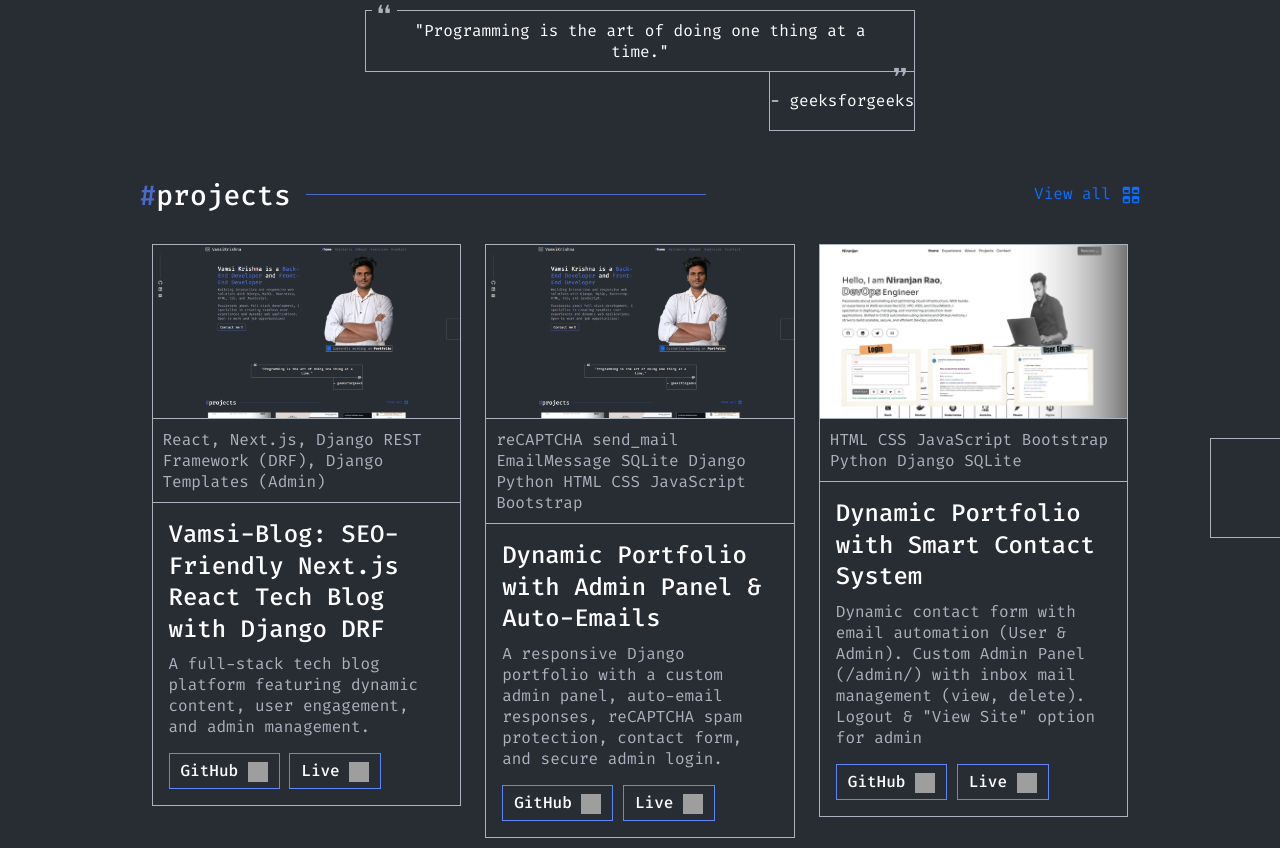
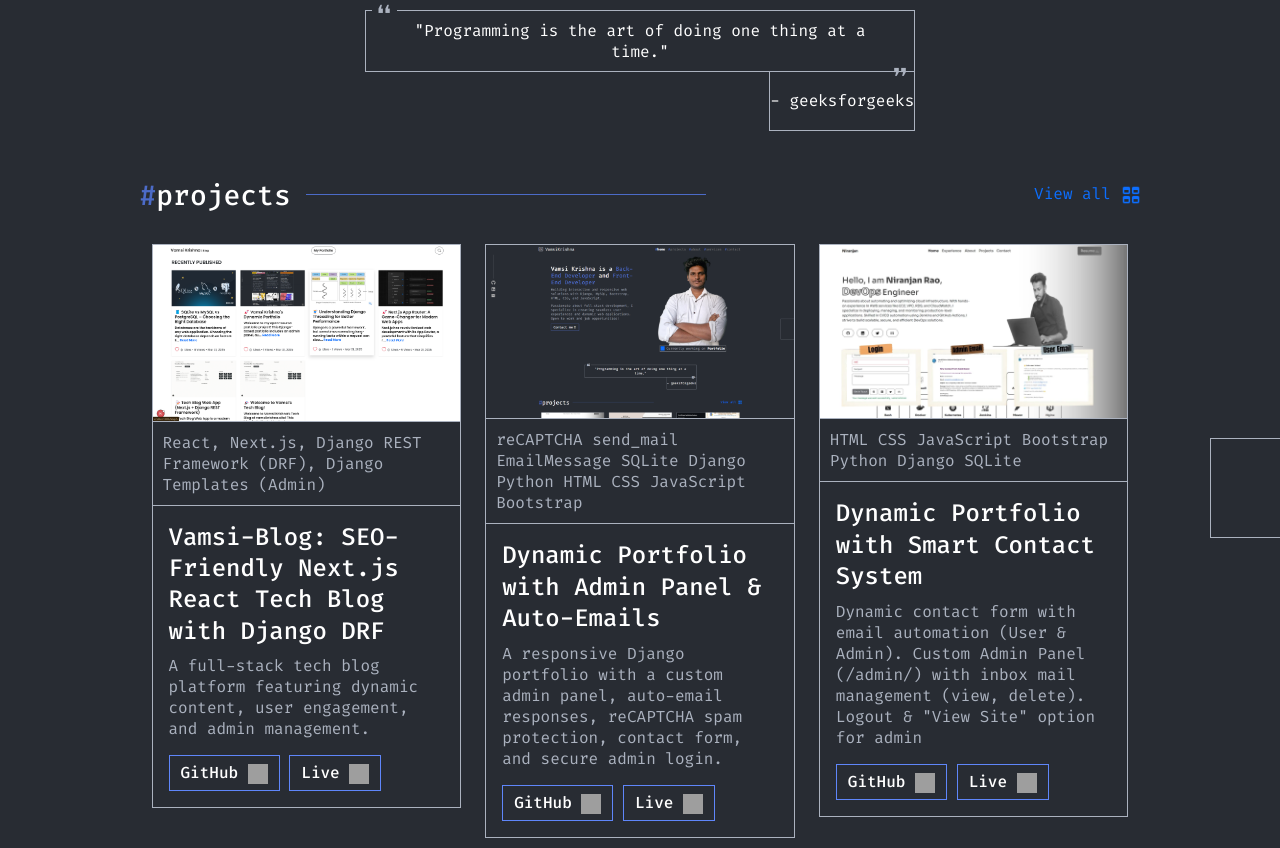
Before and after one commit to vamsikrishna7-github/vamsikrishna.site, a Django app: page / in a window 1280 px wide. Shown: the part 586-1434 px from the top of the page. Run offline with Django 5.2, Linux system fonts and the light colour scheme; data comes from the database, SQL or seed files in the repository; some libraries are stand-ins or nearby versions; grey boxes are pictures that could not be loaded.

Commit message:
project 5 img

```diff
--- a/templates/index.html
+++ b/templates/index.html
@@ -112,7 +112,7 @@
               <!-- Project Card 1 -->
               <div class="col-12 col-md-6 col-lg-4">
                 <div class="card h-auto d-flex flex-column">
-                  <img src="{% static 'img/projects/2.png' %}" class="card-img-top" alt="Project Image">
+                  <img src="{% static 'img/projects/5.png' %}" class="card-img-top" alt="Project Image">
                   <div class="card-header passage-text">React, Next.js, Django REST Framework (DRF), Django Templates (Admin)</div>
                   <div class="card-body d-flex flex-column flex-grow-1">
                     <div class="card-title">Vamsi-Blog: SEO-Friendly Next.js React Tech Blog with Django DRF</div>
```
Also changed, not shown: static/img/projects/5.png (added).
